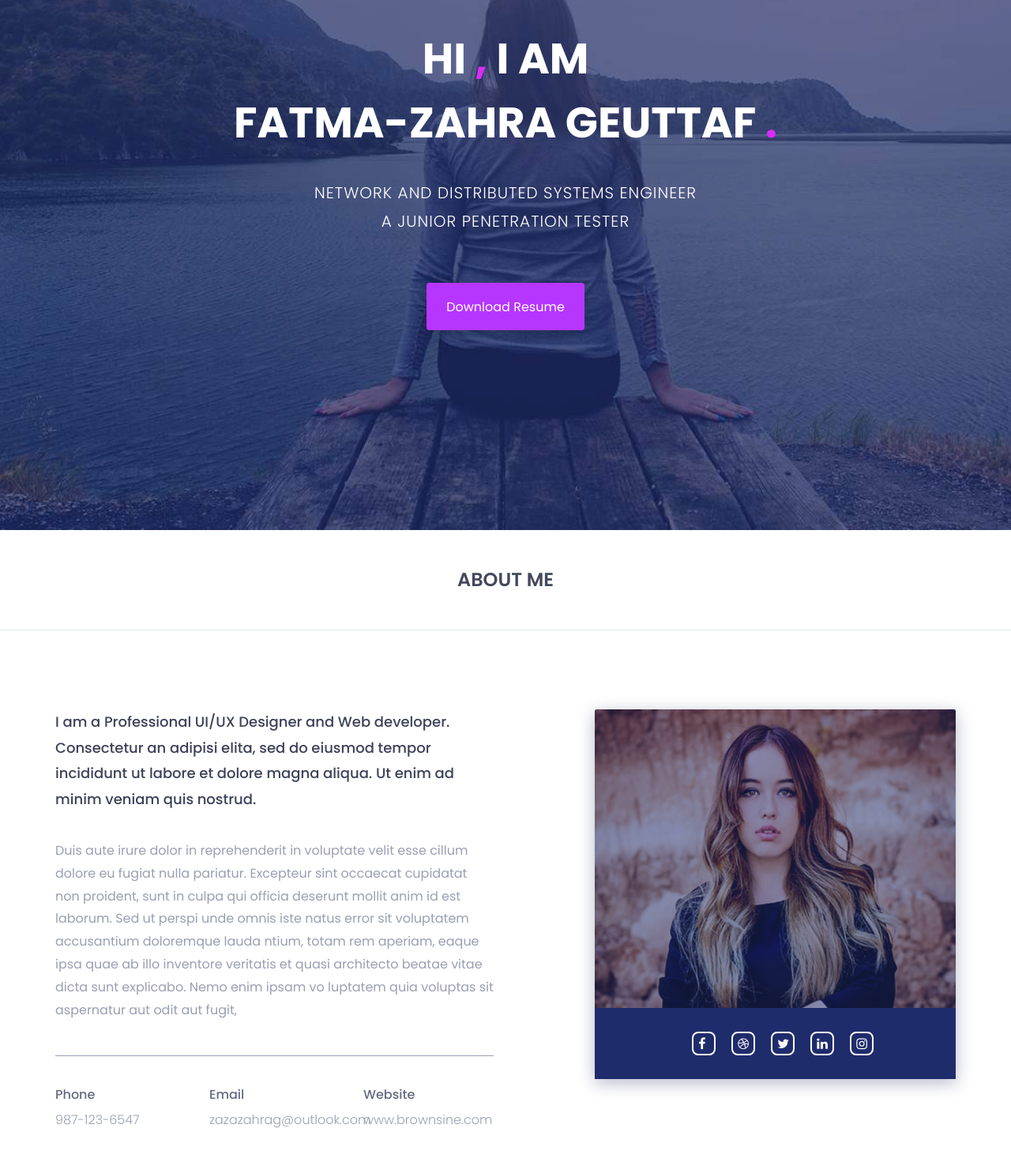
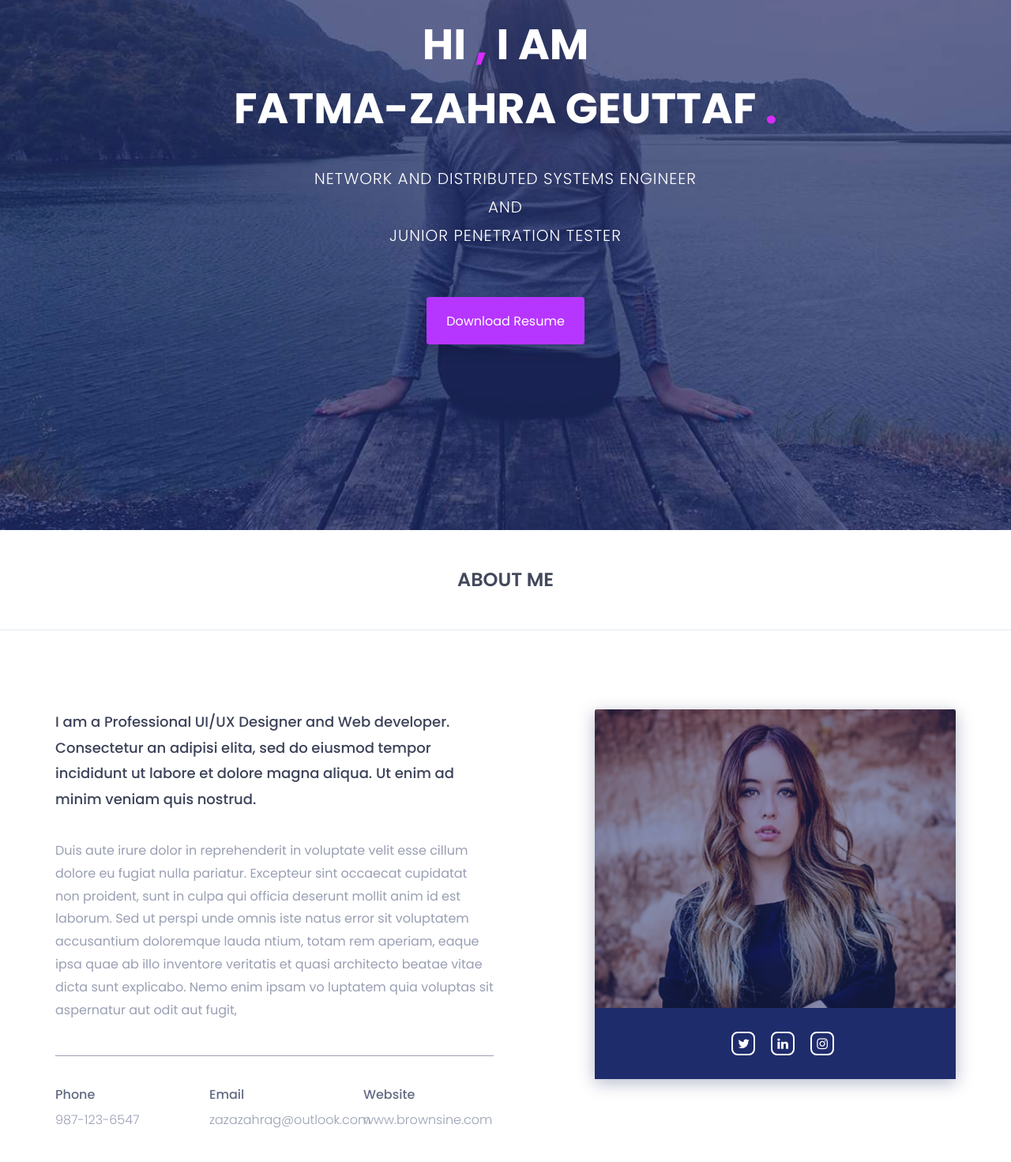
Before and after one commit to zazazahrag/Protofolio, a plain HTML site: page index.html in a window 1280 px wide. Shown: the part 219-1690 px from the top of the page at 79% size. Drawn offline with nearby package versions, Linux system fonts and the light colour scheme.

Commit message:
update my social media info

```diff
--- a/index.html
+++ b/index.html
@@ -104,7 +104,7 @@
 					<div class="col-md-12 text-center">
 						<div class="header-text">
 							<h2>Hi <span>,</span> I am <br> Fatma-Zahra GEUTTAF <span>.</span>   </h2>
-							<p>Network and Distributed Systems Engineer<br> A Junior Penetration Tester</p>
+							<p>Network and Distributed Systems Engineer<br> And <br> Junior Penetration Tester</p>
 							<a href="assets/download/browney.txt" download>Download resume</a>
 						</div><!--/.header-text-->
 					</div><!--/.col-->
@@ -158,29 +158,18 @@
 								<div class="about-list-icon">
 									<ul>
 										<li>
-											<a href="#">
-												<i  class="fa fa-facebook" aria-hidden="true"></i>
-											</a>
-										</li><!-- / li -->
-										<li>
-											<a href="#">
-												<i  class="fa fa-dribbble" aria-hidden="true"></i>
-											</a>
-
-										</li><!-- / li -->
-										<li>
-											<a href="#">
+											<a href="https://x.com/ZahraGuettaf_">
 												<i  class="fa fa-twitter" aria-hidden="true"></i>
 											</a>
 
 										</li><!-- / li -->
 										<li>
-											<a href="#">
+											<a href="https://www.linkedin.com/in/zahraguettaf07/">
 												<i  class="fa fa-linkedin" aria-hidden="true"></i>
 											</a>
 										</li><!-- / li -->
 										<li>
-											<a href="#">
+											<a href="https://www.instagram.com/gtf_zaaahra/">
 												<i  class="fa fa-instagram" aria-hidden="true"></i>
 											</a>
 										</li><!-- / li -->
```
